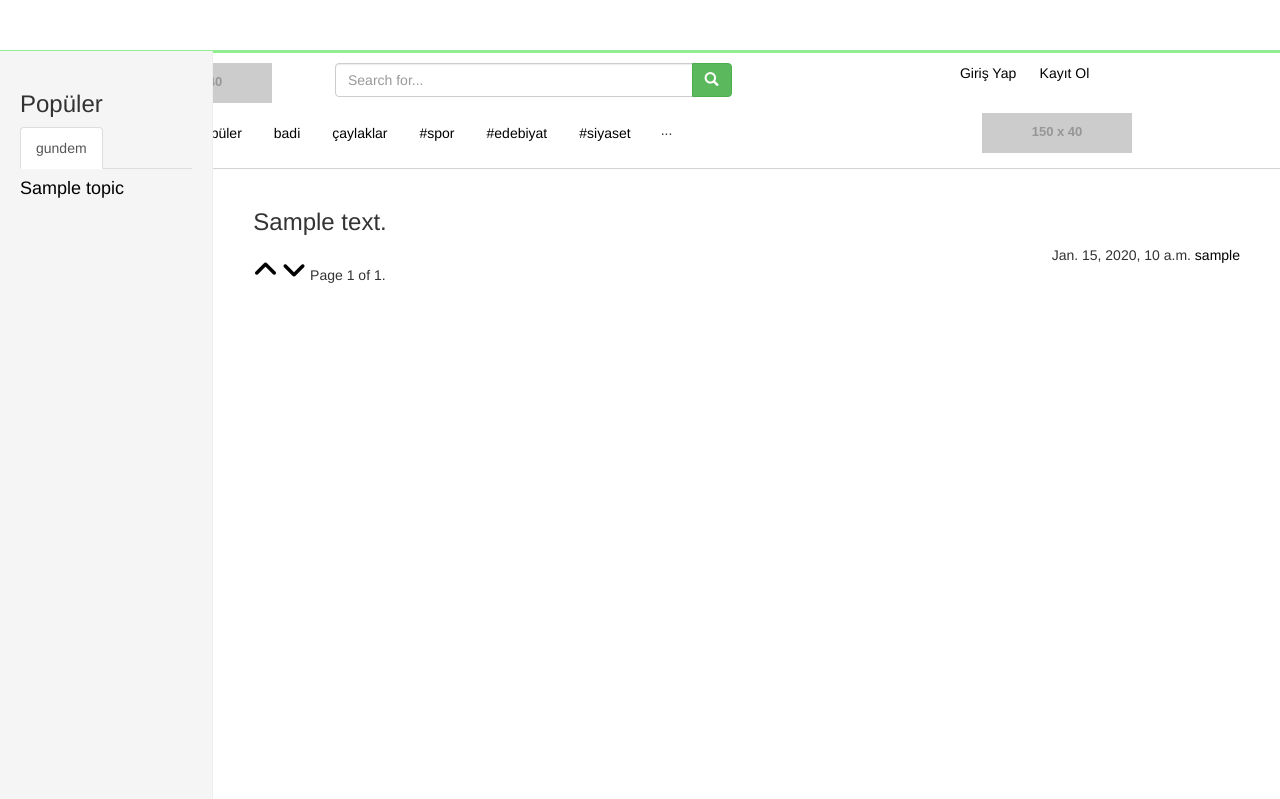
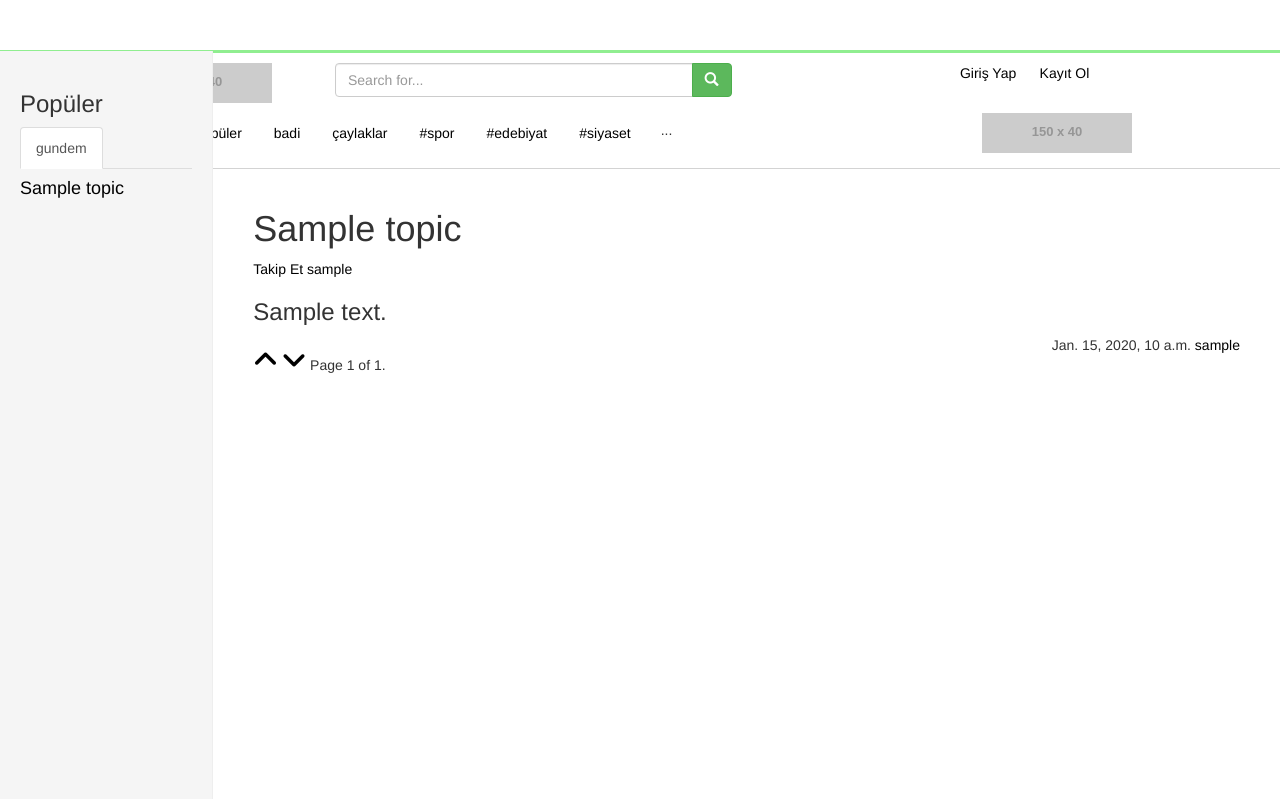
Before and after one commit to YaseminGrcn/dictionary, a Django app: template dictionary/templates/topic/topic.html in a window 1280 px wide. Shown: the top 799 px of the page. Run offline with Django 3.2, Linux system fonts and the light colour scheme; tables that the repository leaves empty hold one stand-in row (values such as "Sample post"); the template is opened without the code that fills it: values that come from a table or form of the project are taken from there, most other values are stand-ins (such as "Sample title", 1, 10 or a date in 2020); grey boxes labelled with a size stand in for pictures from a placeholder-image service; parts of the project's set-up code (start-up, migrations or seed data) failed here and were passed over; some libraries are stand-ins or nearby versions.

Commit message:
refs#5:profil takip et

```diff
--- a/dictionary/templates/topic/topic.html
+++ b/dictionary/templates/topic/topic.html
@@ -10,9 +10,18 @@
 {% endblock sidebar %}
 
 {% block content %}
+    {% for d in contacts %}
+        {% if forloop.first %}
+   <h1> {{ d.topic.title }}</h1>
+            <a href="{% url "#">Takip Et</a>
+            <a href="{% url "users:profile_detail" user.id %}">{{ d.user.username }}</a>
 
 
-                    {% for c in contacts %}
+        {% endif %}
+    {% endfor %}
+
+            {% for c in contacts %}
+
 	                <h3>{{ c.content }}</h3>
     				<p></p>
     				<a href="{% url 'topics:like' c.id %}"><i class="fa fa-angle-up fa-2x"></i></a>
```
